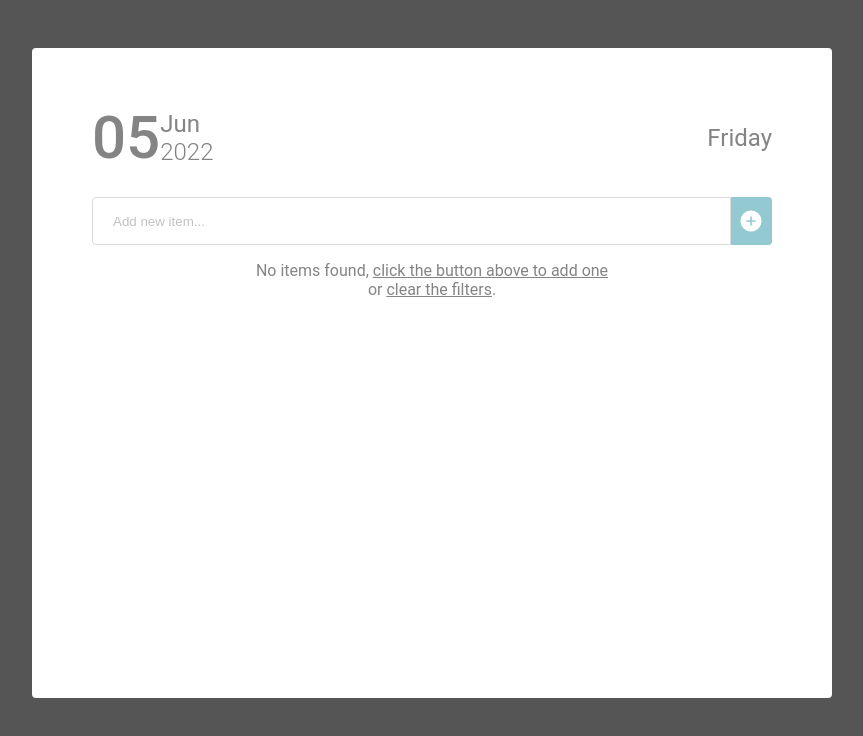
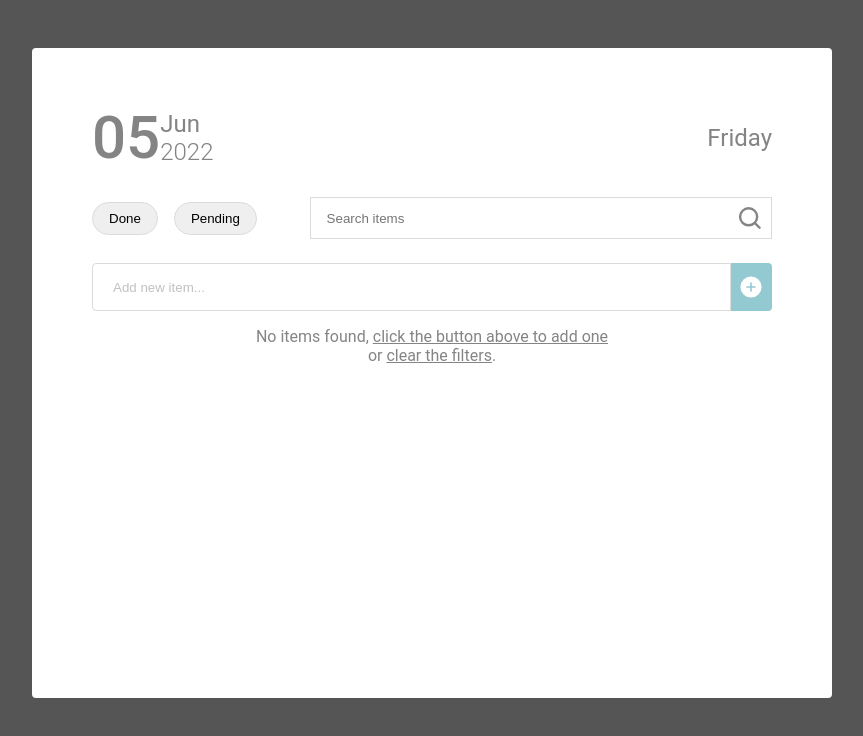
Before and after one commit to sizebay/frontend-challenge, a React (Create React App) app: page / in a window 1280 px wide. Shown: the top 736 px of the page, without its empty margins (208-1071 px from the left). Built offline with nearby package versions, Linux system fonts and the light colour scheme.

Commit message:
Create todos filter function

```diff
--- /dev/null
+++ b/src/Components/FilterTodos/index.tsx
@@ -0,0 +1,72 @@
+import { MagnifyingGlass } from 'phosphor-react';
+import { useEffect, useState } from 'react';
+import { useAllTodos } from '../../Contexts/AllTodos';
+import { FilterButtonsContainer, FilterInput, FilterInputContainer, FilterTodosContainer, TagButton } from './styles';
+
+export function FilterTodos() {
+
+    const { setTodos, allTodos } = useAllTodos()
+    const [searchTerm, setSearchTerm] = useState('')
+    const [searchTag, setSearchTag] = useState('')
+
+    function searchByTerm() {
+        searchTerm.length > 0 ?
+            setTodos(allTodos.filter(todo => todo.text.toLowerCase().includes(searchTerm.toLowerCase()))) :
+            setTodos(allTodos)
+        setSearchTerm('')
+    }
+
+    function searchByTags() {
+        if (searchTag === 'reset') return setTodos(allTodos)
+        if (searchTag === 'done') return setTodos(allTodos.filter(todo => todo.completed === true))
+        if (searchTag === 'pending') return setTodos(allTodos.filter(todo => todo.completed === false))
+    }
+
+    useEffect(() => {
+        searchByTags()
+    }, [searchTag])
+
+    return (
+        <FilterTodosContainer>
+            <FilterButtonsContainer>
+                <TagButton
+                    value={'done'}
+                    selected={searchTag === 'done'}
+                    onClick={(e) => {
+                        setSearchTag(
+                            searchTag === (e.target as HTMLButtonElement).value ?
+                                'reset' :
+                                (e.target as HTMLButtonElement).value);
+                    }}
+                >
+                    Done
+                </TagButton>
+                <TagButton
+                    value={'pending'}
+                    selected={searchTag === 'pending'}
+                    onClick={(e) => {
+                        setSearchTag(searchTag === (e.target as HTMLButtonElement).value ?
+                            'reset' :
+                            (e.target as HTMLButtonElement).value);
+                    }}
+                >
+                    Pending
+                </TagButton>
+            </FilterButtonsContainer>
+            <FilterInputContainer>
+                <FilterInput
+                    type="text"
+                    placeholder='Search items'
+                    value={searchTerm}
+                    onChange={(e) => { setSearchTerm(e.target.value) }}
+                />
+                <MagnifyingGlass
+                    size={26}
+                    weight={'bold'}
+                    width="10%"
+                    onClick={searchByTerm}
+                />
+            </FilterInputContainer>
+        </FilterTodosContainer>
+    )
+}
--- /dev/null
+++ b/src/Components/FilterTodos/styles.tsx
@@ -0,0 +1,61 @@
+import styled from 'styled-components';
+import { theme } from '../../GlobaStyles/theme';
+
+interface LabelTypes {
+    selected: boolean
+}
+
+export const FilterTodosContainer = styled.div`
+  display: flex;
+  gap: 3.3rem;
+  justify-content: space-between;
+  margin-bottom: 1.5rem;
+
+  @media(max-width: 800px) {
+    flex-direction: column-reverse;
+    gap: .9rem;
+    margin-bottom: 1rem;
+  }
+`;
+
+export const FilterButtonsContainer = styled.div`
+    display: flex;
+    align-items: center;
+    justify-content: center;
+    gap: 1rem;
+
+
+`
+
+export const TagButton = styled.button<LabelTypes>`
+    position: relative;
+    border: 1px solid ${theme.colors.gray200};
+    padding: .5rem 1rem;
+    border-radius: 300px;
+    transition: all 0.2s ease-in-out;
+
+    ${props => props.selected && `
+        border: 1px solid ${theme.colors.cyan500};
+        color ${theme.colors.cyan500};
+        background-color: ${theme.colors.gray100};
+        ::before{
+            content: "✓";
+
+    `}
+
+`
+export const FilterInputContainer = styled.div`
+    display: flex;
+    align-items: center;
+    justify-content: center;
+    border: 1px solid ${theme.colors.gray200};
+    width: 100%;
+`
+
+export const FilterInput = styled.input`
+    width: 100%;
+    height: 40px;
+    outline: none;
+    padding-left: 1rem;
+    border: none;
+`
--- a/src/Components/Modal/index.tsx
+++ b/src/Components/Modal/index.tsx
@@ -1,5 +1,6 @@
 
 import { AddNewTodoInput } from '../AddNewTodoInput';
+import { FilterTodos } from '../FilterTodos';
 import { Header } from '../Header';
 import { TodoList } from '../TodoList';
 import { ModalContainer } from './styles';
@@ -10,6 +11,7 @@ export function Modal() {
     return (
         <ModalContainer>
             <Header />
+            <FilterTodos />
             <AddNewTodoInput />
             <TodoList />
         </ModalContainer>
```
